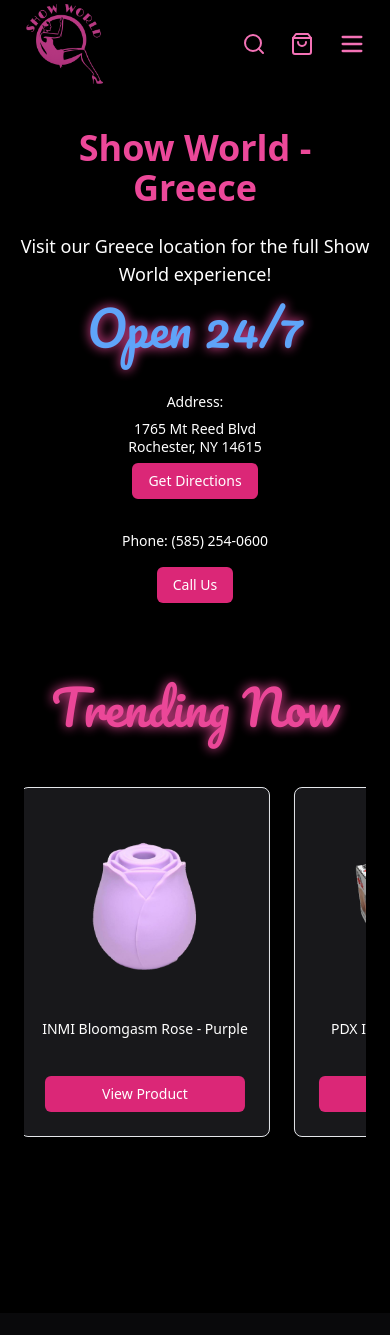
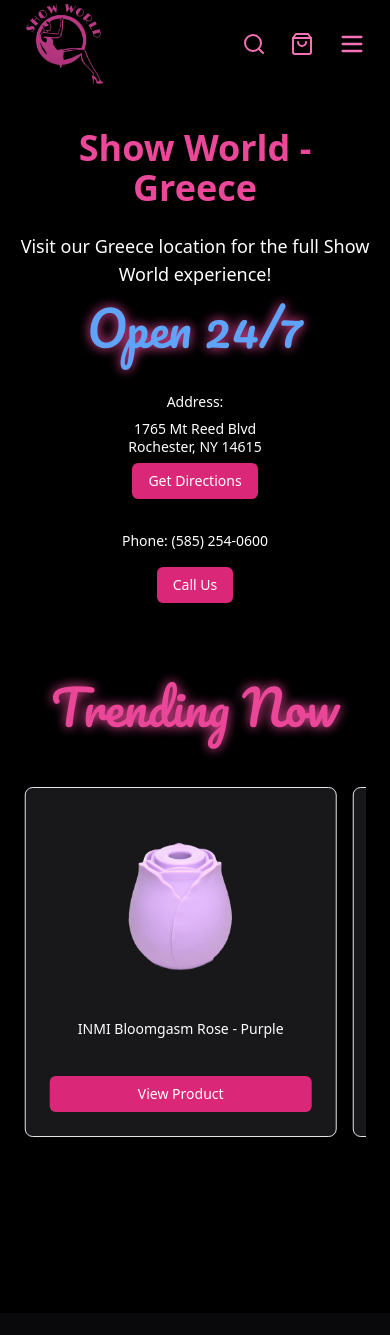
Before and after one commit to daileyg13/showworldstoresmerge, a Next.js app: page /greece in a window 390 px wide. Shown: the top 1335 px of the page. Built offline with nearby package versions, Linux system fonts and the light colour scheme.

Commit message:
Update Carousel.tsx

```diff
--- a/components/Carousel.tsx
+++ b/components/Carousel.tsx
@@ -130,14 +130,14 @@
         {/* Scrollable container */}
         <div
           ref={carouselRef}
-          className="overflow-x-auto scroll-smooth whitespace-nowrap scrollbar-hide px-2 py-4"
+          className="overflow-x-auto scroll-smooth whitespace-nowrap scrollbar-hide px-4 sm:px-10 py-4"
         >
           {/* Animated content */}
-          <div className="flex gap-6 w-max animate-carousel">
+          <div className="flex gap-4 sm:gap-6 w-max animate-carousel">
             {featuredList.map(({ title, img, link }) => (
               <Card
                 key={title}
-                className="min-w-[250px] max-w-[250px] h-[350px] inline-block transition-transform duration-500 ease-in-out transform hover:scale-105 z-10"
+                className="w-[80vw] sm:min-w-[250px] sm:max-w-[250px] h-[350px] inline-block flex-shrink-0 transition-transform duration-500 ease-in-out transform hover:scale-105 z-10"
               >
                 <CardContent className="p-4 flex flex-col justify-between items-center h-full">
                   <div className="flex flex-col items-center w-full">
```
